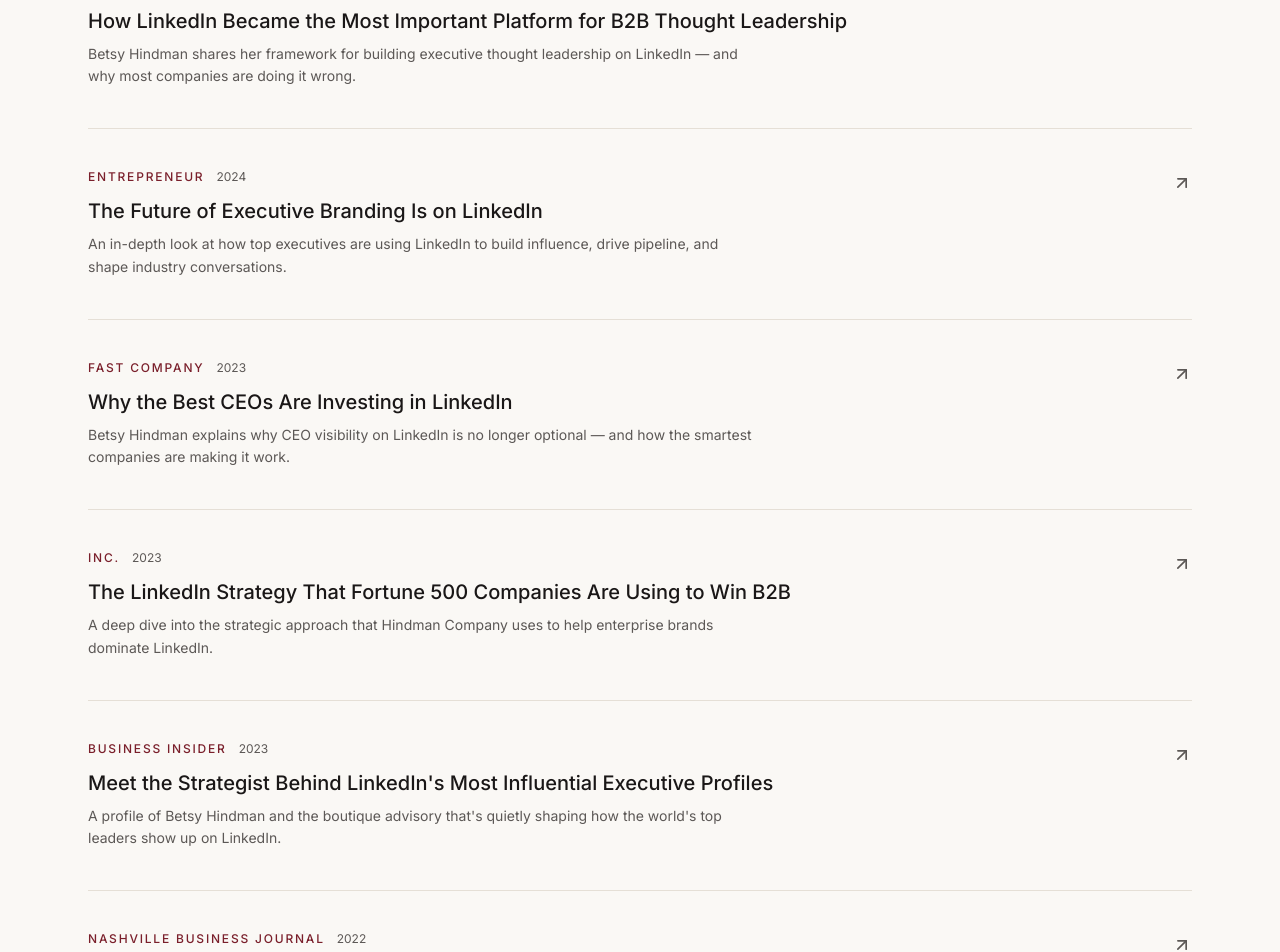
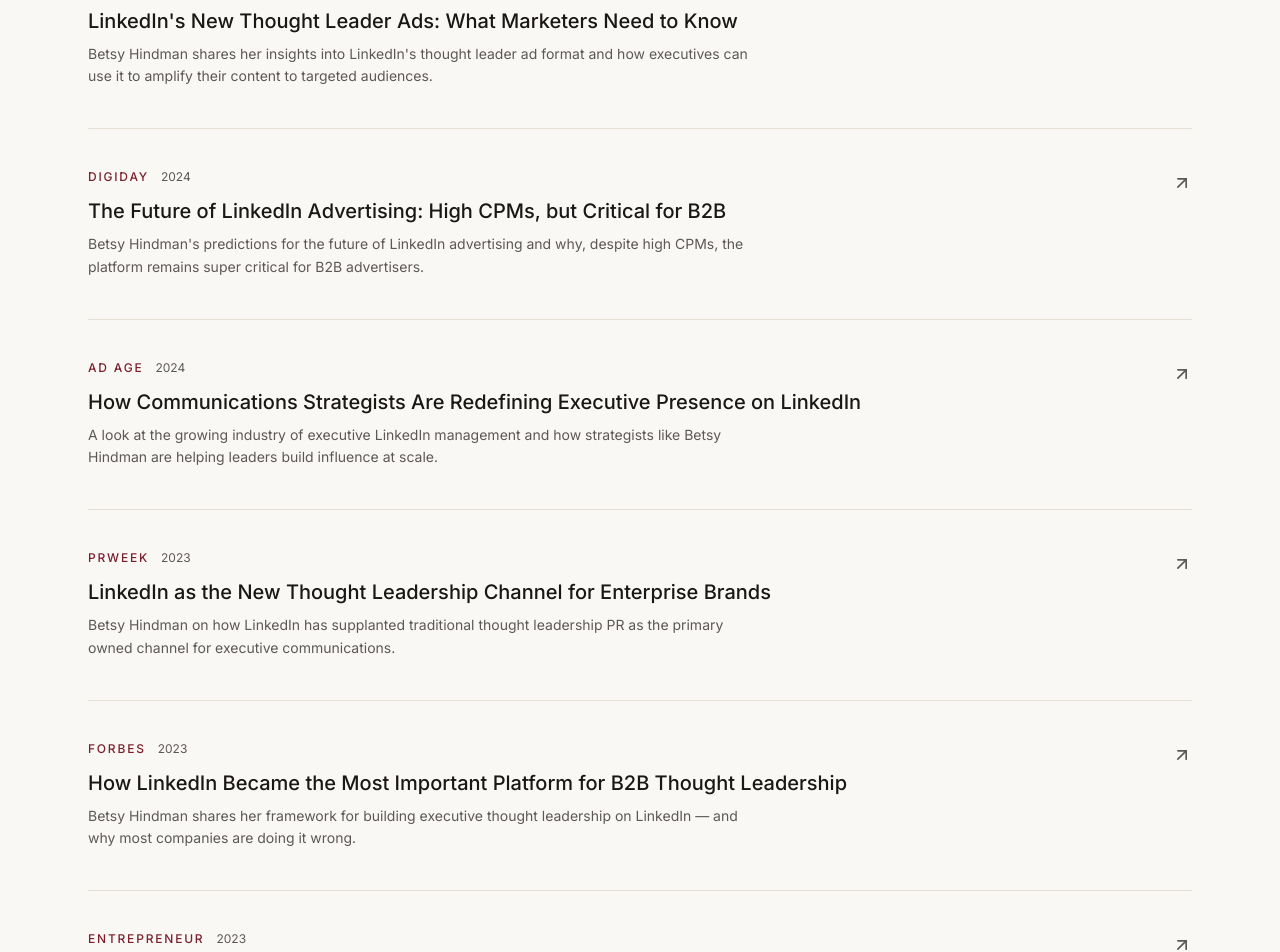
Before and after one commit to walterh1996/HindmanCo, a Next.js app: page /press in a window 1280 px wide. Shown: the part 625-1577 px from the top of the page. Built offline with nearby package versions, Linux system fonts and the light colour scheme.

Commit message:
auto-backup: 2026-05-15 22:34:26

```diff
--- a/src/app/press/page.tsx
+++ b/src/app/press/page.tsx
@@ -5,16 +5,48 @@
 export const metadata: Metadata = {
   title: "Press",
   description:
-    "Betsy Hindman and Hindman Company in the news — featured in Forbes, Entrepreneur, Fast Company, Inc., and Business Insider.",
+    "Betsy Hindman and Hindman Company in the news — featured in Ad Age, CNBC, Digiday, PRWeek, Forbes, and Entrepreneur.",
 };
 
 const pressItems = [
+  {
+    publication: "CNBC",
+    title: "LinkedIn's New Thought Leader Ads: What Marketers Need to Know",
+    description:
+      "Betsy Hindman shares her insights into LinkedIn's thought leader ad format and how executives can use it to amplify their content to targeted audiences.",
+    date: "2024",
+    url: "#",
+  },
+  {
+    publication: "Digiday",
+    title: "The Future of LinkedIn Advertising: High CPMs, but Critical for B2B",
+    description:
+      "Betsy Hindman's predictions for the future of LinkedIn advertising and why, despite high CPMs, the platform remains super critical for B2B advertisers.",
+    date: "2024",
+    url: "https://digiday.com/marketing/high-cpms-linkedin-still-super-critical-for-b2b-advertisers/",
+  },
+  {
+    publication: "Ad Age",
+    title: "How Communications Strategists Are Redefining Executive Presence on LinkedIn",
+    description:
+      "A look at the growing industry of executive LinkedIn management and how strategists like Betsy Hindman are helping leaders build influence at scale.",
+    date: "2024",
+    url: "#",
+  },
+  {
+    publication: "PRWeek",
+    title: "LinkedIn as the New Thought Leadership Channel for Enterprise Brands",
+    description:
+      "Betsy Hindman on how LinkedIn has supplanted traditional thought leadership PR as the primary owned channel for executive communications.",
+    date: "2023",
+    url: "#",
+  },
   {
     publication: "Forbes",
     title: "How LinkedIn Became the Most Important Platform for B2B Thought Leadership",
     description:
       "Betsy Hindman shares her framework for building executive thought leadership on LinkedIn — and why most companies are doing it wrong.",
-    date: "2024",
+    date: "2023",
     url: "#",
   },
   {
@@ -22,39 +54,7 @@
     title: "The Future of Executive Branding Is on LinkedIn",
     description:
       "An in-depth look at how top executives are using LinkedIn to build influence, drive pipeline, and shape industry conversations.",
-    date: "2024",
-    url: "#",
-  },
-  {
-    publication: "Fast Company",
-    title: "Why the Best CEOs Are Investing in LinkedIn",
-    description:
-      "Betsy Hindman explains why CEO visibility on LinkedIn is no longer optional — and how the smartest companies are making it work.",
     date: "2023",
-    url: "#",
-  },
-  {
-    publication: "Inc.",
-    title: "The LinkedIn Strategy That Fortune 500 Companies Are Using to Win B2B",
-    description:
-      "A deep dive into the strategic approach that Hindman Company uses to help enterprise brands dominate LinkedIn.",
-    date: "2023",
-    url: "#",
-  },
-  {
-    publication: "Business Insider",
-    title: "Meet the Strategist Behind LinkedIn's Most Influential Executive Profiles",
-    description:
-      "A profile of Betsy Hindman and the boutique advisory that's quietly shaping how the world's top leaders show up on LinkedIn.",
-    date: "2023",
-    url: "#",
-  },
-  {
-    publication: "Nashville Business Journal",
-    title: "Nashville's Hindman Company Is Redefining LinkedIn Strategy for Enterprise Brands",
-    description:
-      "How a Nashville-based boutique advisory is working with Fortune 50 clients to transform executive communications on LinkedIn.",
-    date: "2022",
     url: "#",
   },
 ];
```
